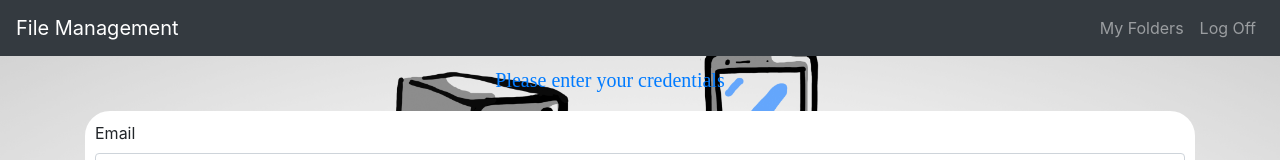
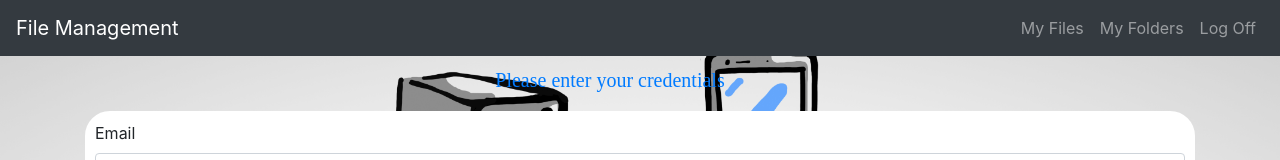
Before and after one commit to KaloyanSimitchiyski/aws-s3-management, an Angular app in the folder FileManagement/: page /account/login in a window 1280 px wide. Shown: the top 160 px of the page. Built offline with nearby package versions, Linux system fonts and the light colour scheme; sample sign-in values are in the browser's storage.

Commit message:
Added link in navigation for files
Signed-off-by: SimeonGerginov <simeongerginov1@gmail.com>

```diff
--- a/FileManagement/ClientApp/app/shared/navigation/navigation.component.html
+++ b/FileManagement/ClientApp/app/shared/navigation/navigation.component.html
@@ -11,6 +11,9 @@
 
     <div class="collapse navbar-collapse" id="navbars">
       <ul *ngIf="status" class="nav navbar-nav ml-auto">
+	      <li class="nav-item">
+			  <a class="nav-link" href="/file">My Files</a>
+		  </li>
           <li class="nav-item">
               <a class="nav-link" href="/folder">My Folders</a>
           </li>
```
